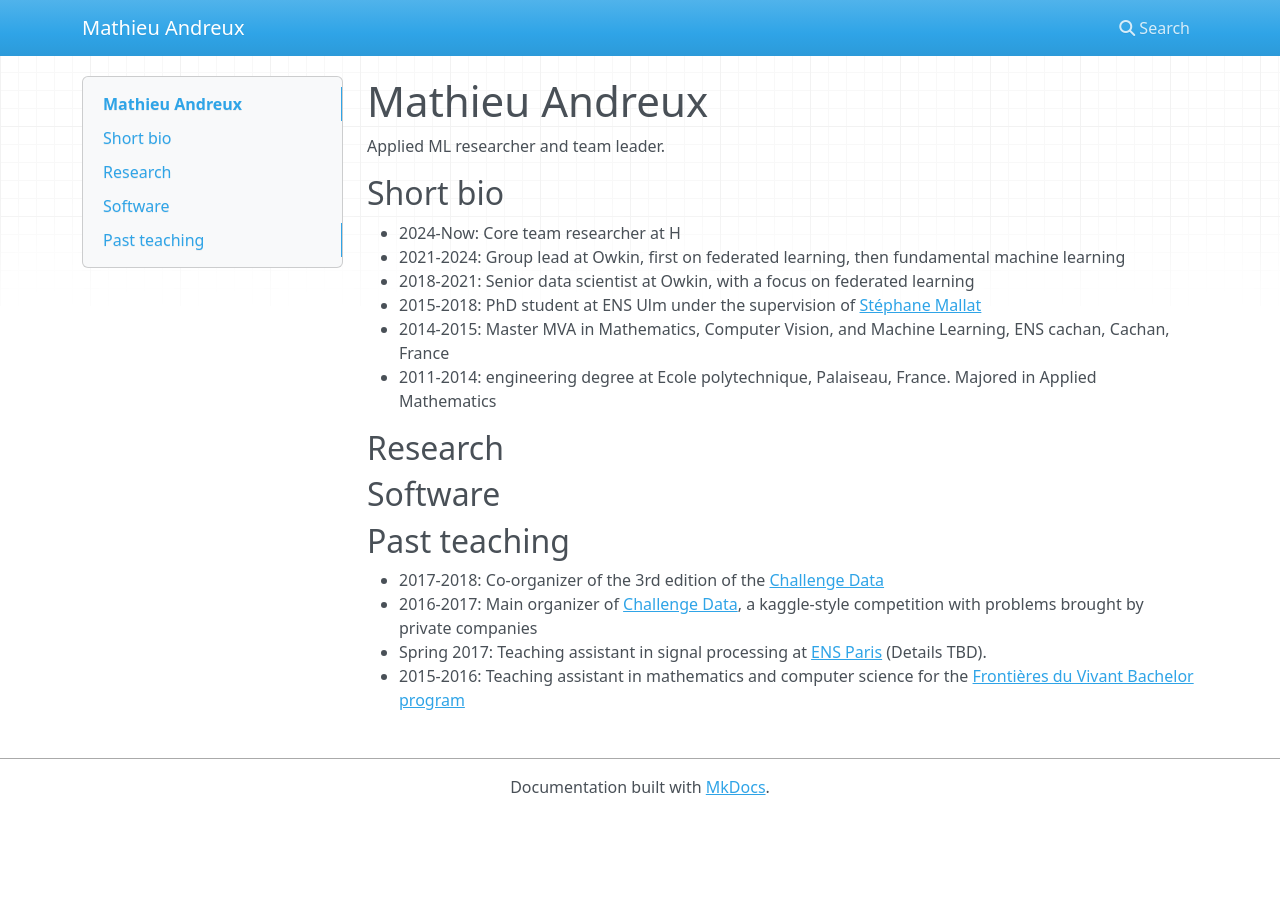
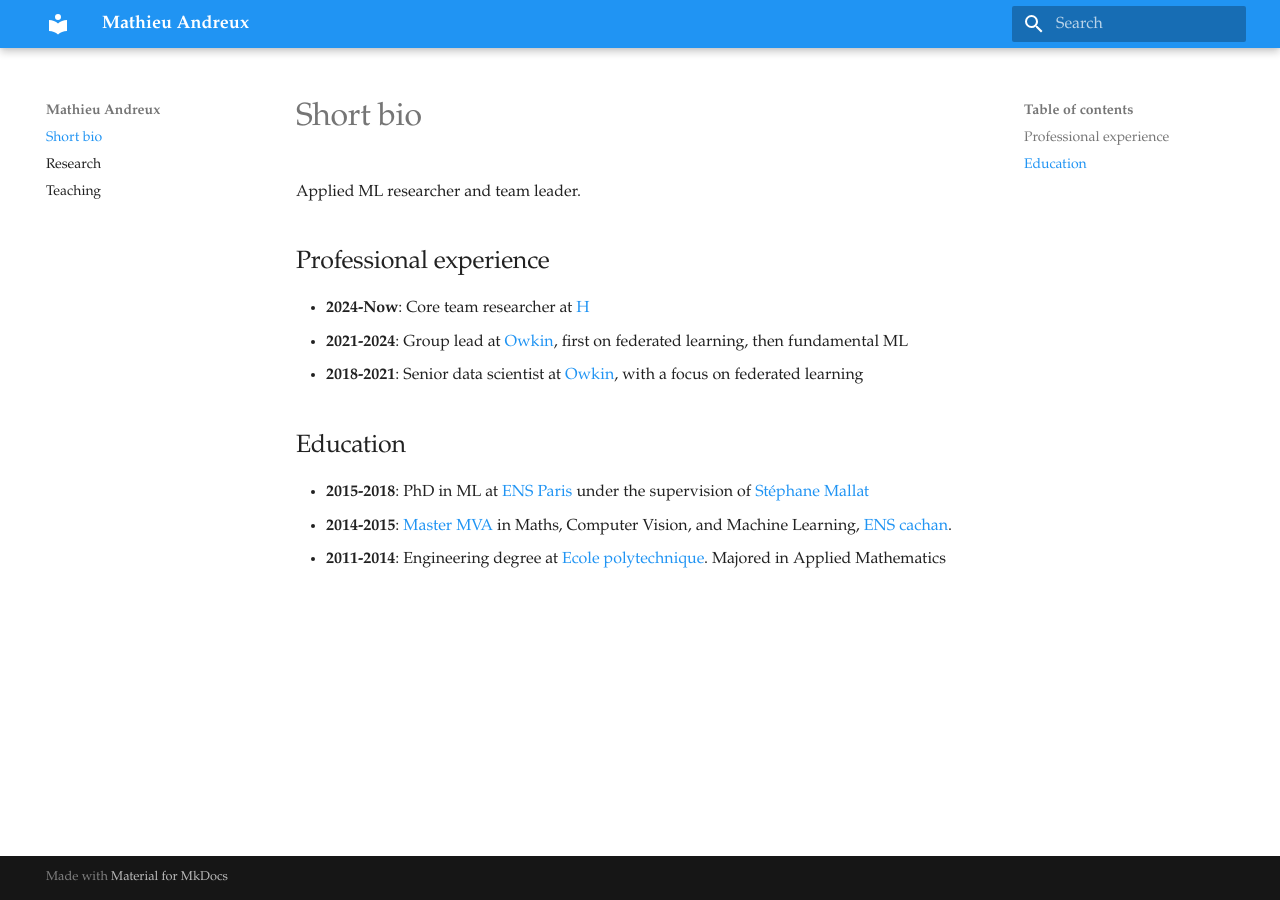
Before and after one commit to AndreuxMath/AndreuxMath.github.io, an MkDocs documentation site: the page built from docs/index.md, in a window 1280 px wide. Built offline with MkDocs 1.6.1 and Material for MkDocs 9.7.7, drawn with Linux system fonts in a browser that asks for light colours; nearby versions of some CDN libraries; some web fonts are replaced.

Commit message:
more personalized

```diff
--- a/docs/index.md
+++ b/docs/index.md
@@ -1,23 +1,15 @@
-# Mathieu Andreux
+# Short bio
 
 Applied ML researcher and team leader.
 
-## Short bio
+## Professional experience
 
-- 2024-Now: Core team researcher at H
-- 2021-2024: Group lead at Owkin, first on federated learning, then fundamental machine learning
-- 2018-2021: Senior data scientist at Owkin, with a focus on federated learning
-- 2015-2018: PhD student at ENS Ulm under the supervision of [Stéphane Mallat](https://www.di.ens.fr/~mallat/)
-- 2014-2015: Master MVA in Mathematics, Computer Vision, and Machine Learning, ENS cachan, Cachan, France
-- 2011-2014: engineering degree at Ecole polytechnique, Palaiseau, France. Majored in Applied Mathematics
+- **2024-Now**: Core team researcher at [H](https://www.hcompany.ai/)
+- **2021-2024**: Group lead at [Owkin](www.owkin.com), first on federated learning, then fundamental ML
+- **2018-2021**: Senior data scientist at [Owkin](www.owkin.com), with a focus on federated learning
 
-## Research
+## Education
 
-## Software
-
-## Past teaching
-
-- 2017-2018: Co-organizer of the 3rd edition of the [Challenge Data](http://challengedata.ens.fr/)
-- 2016-2017: Main organizer of [Challenge Data](http://challengedata.ens.fr/), a kaggle-style competition with problems brought by private companies
-- Spring 2017: Teaching assistant in signal processing at [ENS Paris](http://www.ens.fr/) (Details TBD).
-- 2015-2016: Teaching assistant in mathematics and computer science for the [Frontières du Vivant Bachelor program](https://cri-paris.org/licence-fdv/)
+- **2015-2018**: PhD in ML at [ENS Paris](http://www.ens.fr/) under the supervision of [Stéphane Mallat](https://www.di.ens.fr/~mallat/)
+- **2014-2015**: [Master MVA](https://www.master-mva.com/) in Maths, Computer Vision, and Machine Learning, [ENS cachan](https://ens-paris-saclay.fr/).
+- **2011-2014**: Engineering degree at [Ecole polytechnique](https://www.polytechnique.edu/). Majored in Applied Mathematics
--- a/mkdocs.yml
+++ b/mkdocs.yml
@@ -1 +1,9 @@
 site_name: Mathieu Andreux
+theme:
+  name: material
+  font:
+    text: 'Palatino'
+    code: 'Source Code Pro'
+  palette:
+    primary: 'blue'
+    accent: 'blue grey'
```
Also changed, not shown: docs/teaching.md (added, +24 -0 lines), docs/research.md (added).
